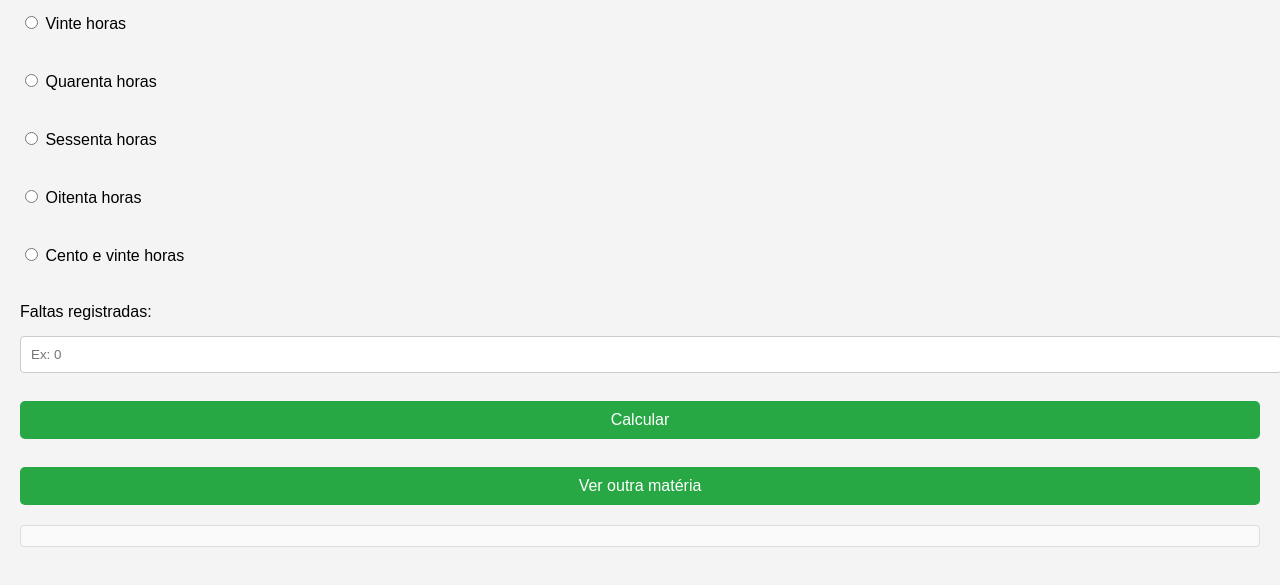
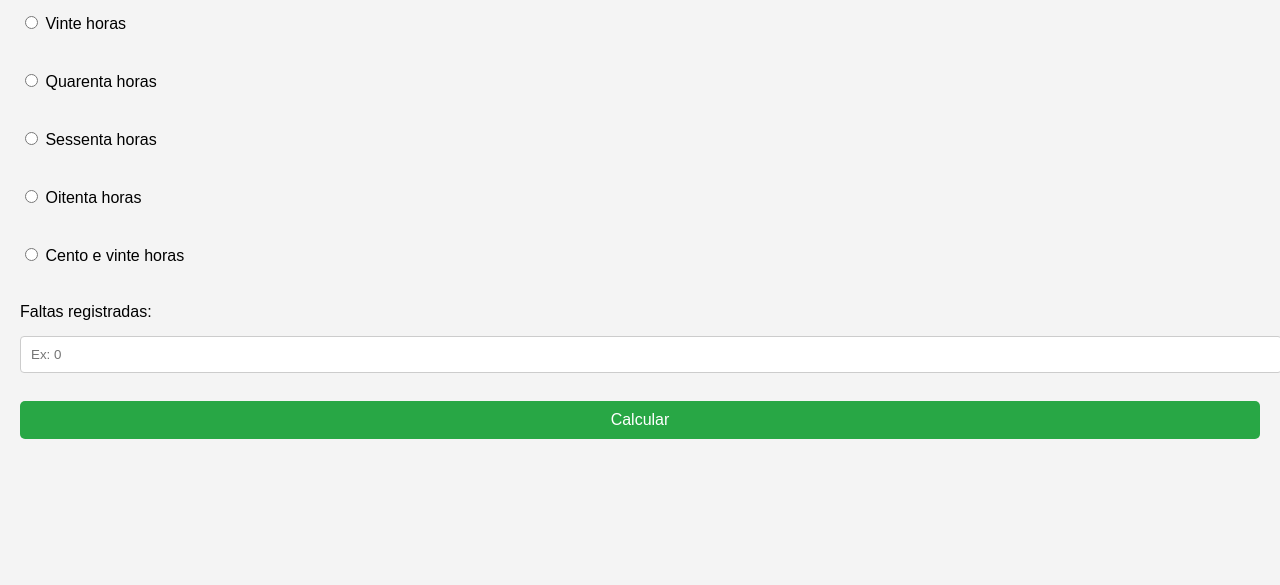
Before and after one commit to keziagomesf/Faltometro, a plain HTML site: page index.html in a window 1280 px wide. Shown: the part 109-694 px from the top of the page. Drawn offline with Linux system fonts and the light colour scheme.

Commit message:
Correção de erros

```diff
--- a/index.html
+++ b/index.html
@@ -32,8 +32,7 @@
     <br><br>
     <button onclick="calcular()">Calcular</button>
     <br><br>
-    <input type="reset" value="Ver outra matéria" >
-    <div id="res"></div>
+
 
     <script src="script.js"></script>
 </body>
```
